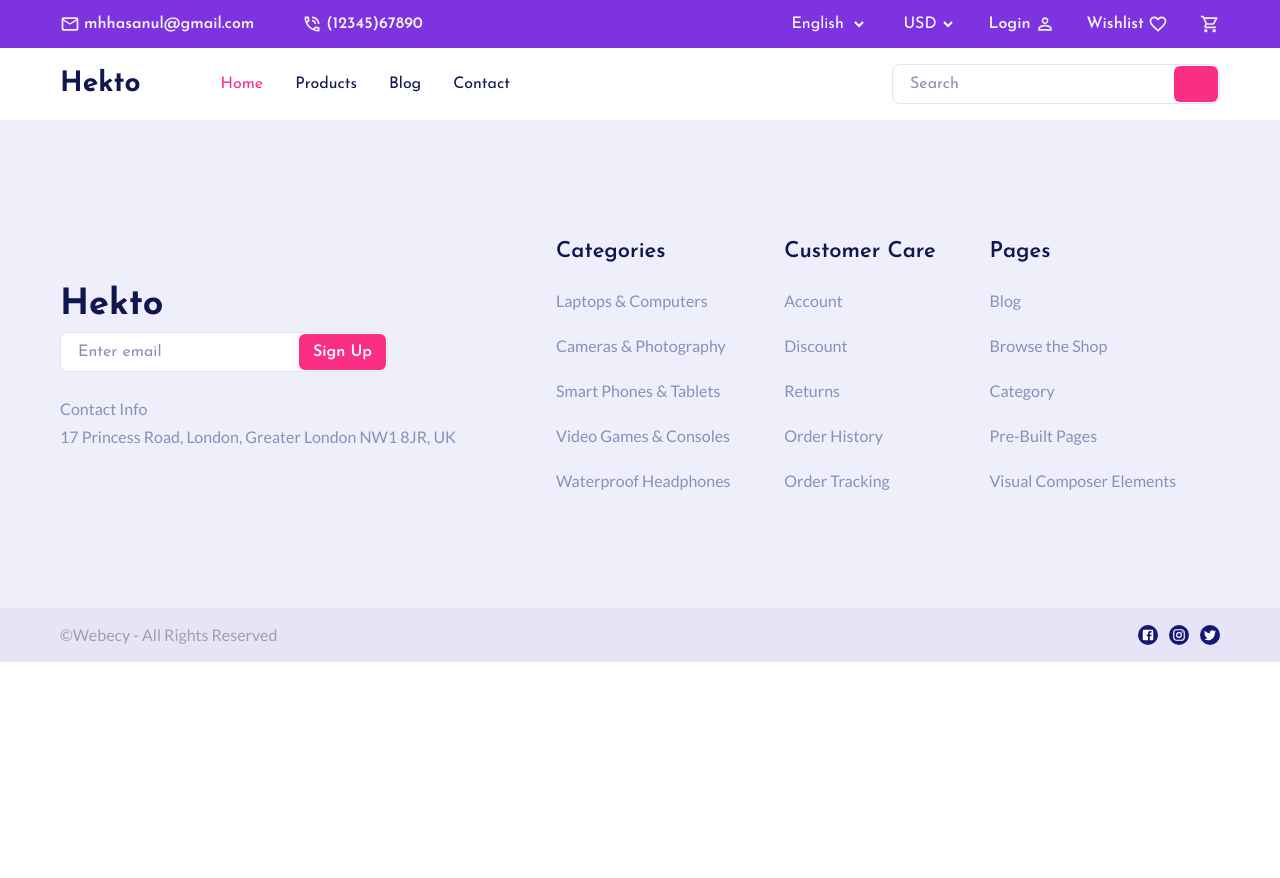
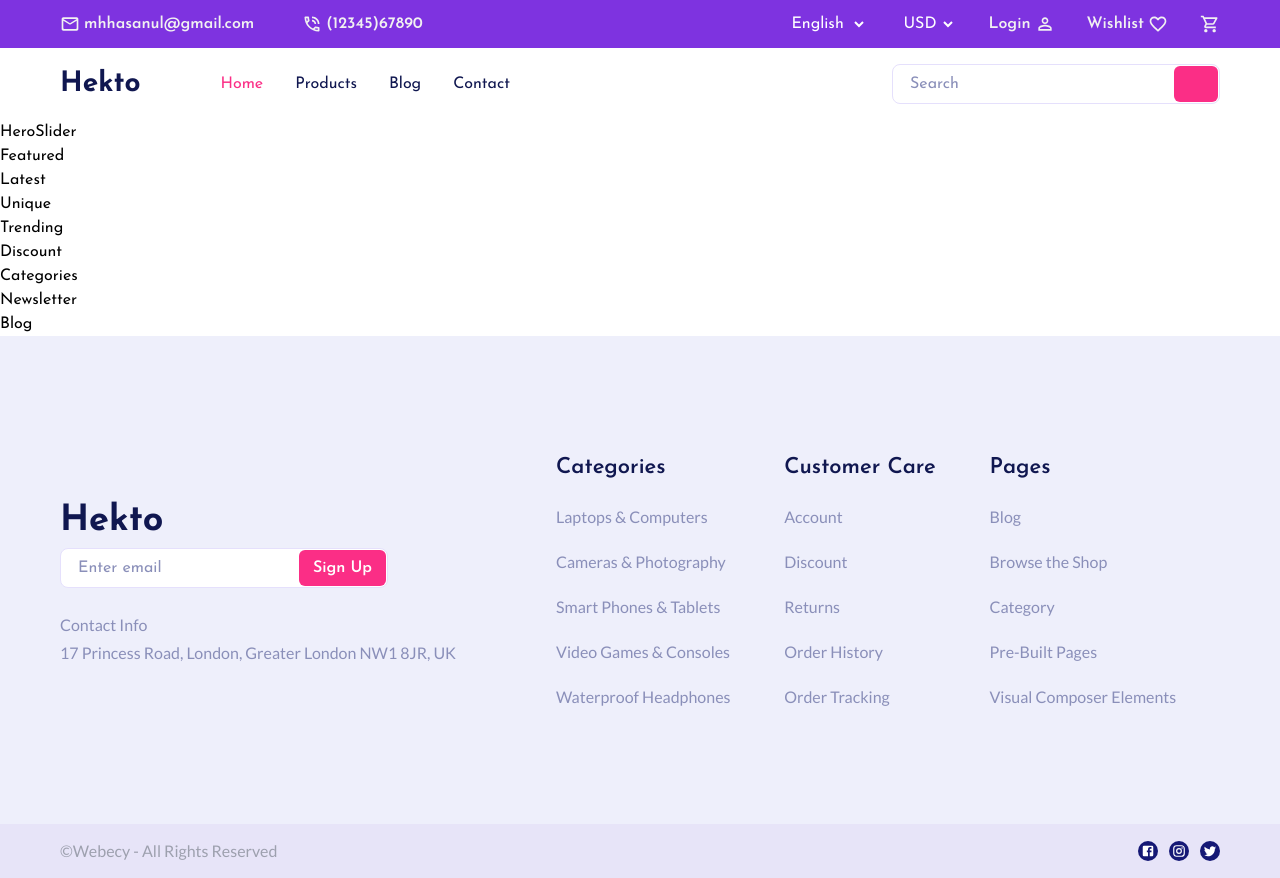
Before and after one commit to dannhariton/hekto, a Next.js app in the folder hekto/: page / in a window 1280 px wide. Before the commit the page ends 800 px from the top, so only its background shows below. Built offline with nearby package versions, Linux system fonts and the light colour scheme; some icons are missing.

Commit message:
add base landing page structure and section components

```diff
--- /dev/null
+++ b/hekto/src/app/_components/Blog.tsx
@@ -0,0 +1,3 @@
+export default function Blog() {
+  return <div>Blog</div>;
+}
--- /dev/null
+++ b/hekto/src/app/_components/Categories.tsx
@@ -0,0 +1,3 @@
+export default function Categories() {
+  return <div>Categories</div>;
+}
--- /dev/null
+++ b/hekto/src/app/_components/Discount.tsx
@@ -0,0 +1,3 @@
+export default function Discount() {
+  return <div>Discount</div>;
+}
--- /dev/null
+++ b/hekto/src/app/_components/Featured.tsx
@@ -0,0 +1,3 @@
+export default function Featured() {
+  return <div>Featured</div>;
+}
--- /dev/null
+++ b/hekto/src/app/_components/HeroSlider.tsx
@@ -0,0 +1,3 @@
+export default function HeroSlider() {
+  return <div>HeroSlider</div>;
+}
--- /dev/null
+++ b/hekto/src/app/_components/Latest.tsx
@@ -0,0 +1,3 @@
+export default function Latest() {
+  return <div>Latest</div>;
+}
--- /dev/null
+++ b/hekto/src/app/_components/Newsletter.tsx
@@ -0,0 +1,3 @@
+export default function Newsletter() {
+  return <div>Newsletter</div>;
+}
--- /dev/null
+++ b/hekto/src/app/_components/Trending.tsx
@@ -0,0 +1,3 @@
+export default function Trending() {
+  return <div>Trending</div>;
+}
--- /dev/null
+++ b/hekto/src/app/_components/Unique.tsx
@@ -0,0 +1,3 @@
+export default function Unique() {
+  return <div>Unique</div>;
+}
--- a/hekto/src/app/page.tsx
+++ b/hekto/src/app/page.tsx
@@ -1,3 +1,25 @@
+import Blog from "./_components/Blog";
+import Categories from "./_components/Categories";
+import Discount from "./_components/Discount";
+import Featured from "./_components/Featured";
+import HeroSlider from "./_components/HeroSlider";
+import Latest from "./_components/Latest";
+import Newsletter from "./_components/Newsletter";
+import Trending from "./_components/Trending";
+import Unique from "./_components/Unique";
+
 export default function Page() {
-  return <></>;
+  return (
+    <main>
+      <HeroSlider></HeroSlider>
+      <Featured></Featured>
+      <Latest></Latest>
+      <Unique></Unique>
+      <Trending></Trending>
+      <Discount></Discount>
+      <Categories></Categories>
+      <Newsletter></Newsletter>
+      <Blog></Blog>
+    </main>
+  );
 }
```
